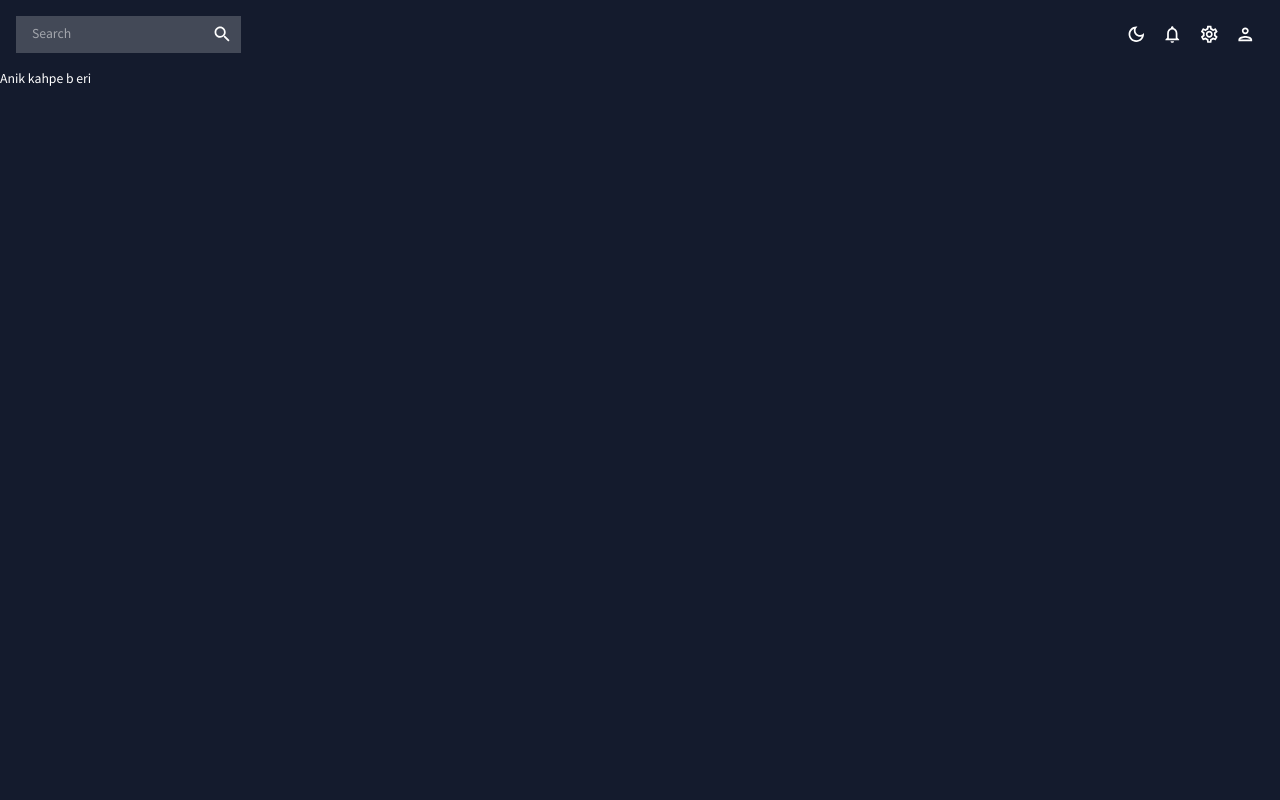
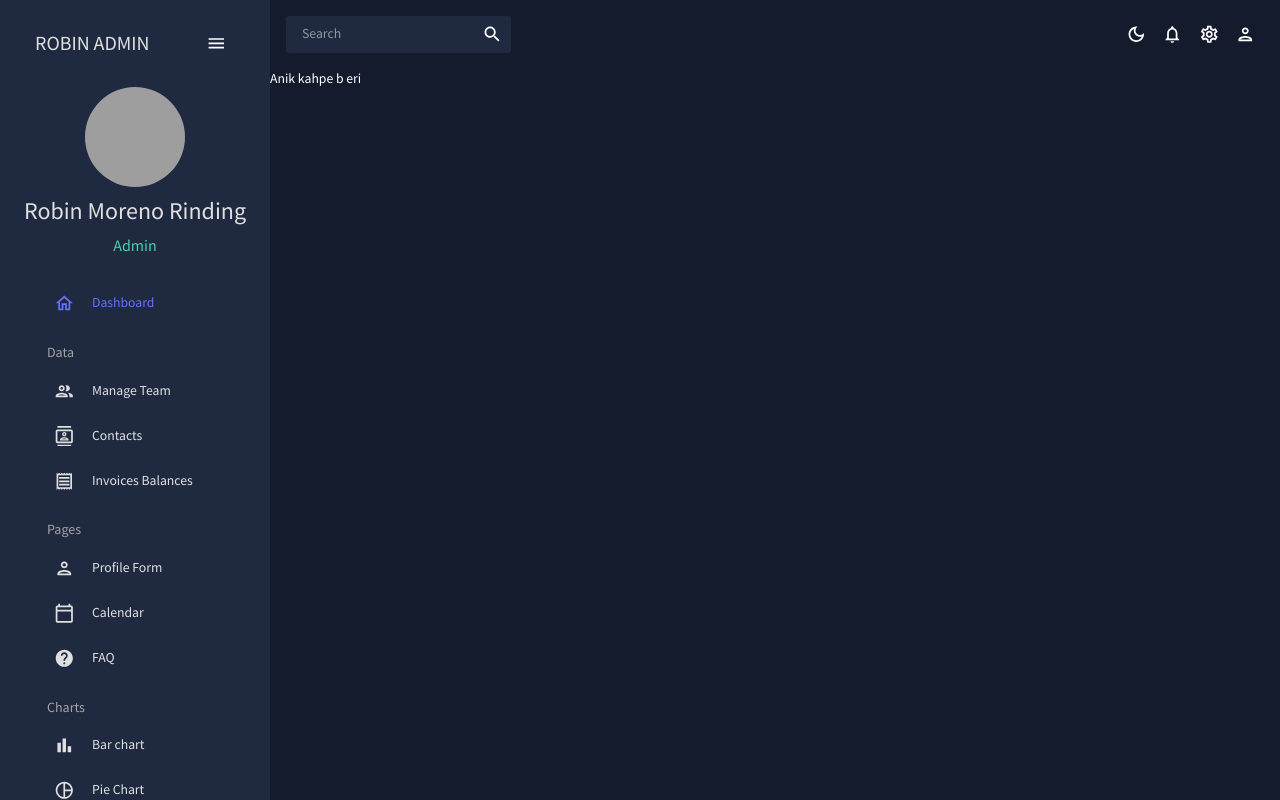
Before and after one commit to RobinMoRi/admin-dashboard, a React (Create React App) app: page / in a window 1280 px wide. Built offline with nearby package versions, Linux system fonts and the light colour scheme; grey boxes are pictures that could not be loaded.

Commit message:
added sidebar

```diff
--- a/src/App.js
+++ b/src/App.js
@@ -23,7 +23,8 @@ function App() {
     <ColorModeContext.Provider value={colorMode}>
       <ThemeProvider theme={theme}>
         <CssBaseline />
-        <div className="App">
+        <div className="app">
+          <Sidebar />
           <main className="content">
             <Topbar />
             <Routes>
--- a/src/scenes/global/Sidebar.jsx
+++ b/src/scenes/global/Sidebar.jsx
@@ -1,5 +1,5 @@
 import React, { useState }  from 'react';
-import { proSidebar, Menu, MenuItem } from 'react-pro-sidebar';
+import { proSidebar, Menu, MenuItem, ProSidebar } from 'react-pro-sidebar';
 import 'react-pro-sidebar/dist/css/styles.css';
 import { Box, IconButton, Typography, useTheme } from '@mui/material';
 import { Link } from 'react-router-dom';
@@ -18,14 +18,199 @@ import TimelineOutlinedIcon from '@mui/icons-material/TimelineOutlined';
 import MenuOutlinedIcon from '@mui/icons-material/MenuOutlined';
 import MapOutlinedIcon from '@mui/icons-material/MapOutlined';
 
-
+const Item = ({ title, to, icon, selected, setSelected }) => {
+    const theme = useTheme();
+    const colors = tokens(theme.palette.mode);
+    return(
+        <MenuItem
+            active={selected === title}
+            style={{color: colors.grey[100]}}
+            onClick={()=>setSelected(title)}
+            icon={icon}>
+            <Typography>{title}</Typography>
+            <Link to={to}/>
+        </MenuItem>
+    )
+}
 
 
 const Sidebar = () => {
+    const theme = useTheme();
+    const colors = tokens(theme.palette.mode);
+    const [isCollapsed, setIsCollapsed] = useState(false);
+    const [selected, setSelected] = useState('Dashboard');
+
     return (
-        <div>
-            Sidebar
-        </div>
+        <Box
+            sx={{
+                "& .pro-sidebar-inner": {
+                    background: `${colors.primary[400]} !important`
+                },
+                "& .pro-icon-wrapper": {
+                    backgroundColor: "transparent !important"
+                },
+                "& .pro-inner-item": {
+                    padding: "5px 35px 5px 20px !important"
+                },
+                "& .pro-inner-item:hover": {
+                    color: "#868dfb !important"
+                },
+                "& .pro-menu-item.active": {
+                    color: "#6870fa !important"
+                }
+            }}
+        >
+            <ProSidebar collapsed={isCollapsed}>
+                <Menu iconShape="square">
+                    <MenuItem
+                        onClick={() => setIsCollapsed(!isCollapsed)}
+                        icon={isCollapsed ? <MenuOutlinedIcon /> : undefined}
+                        style={{
+                            margin: "10px 0 20px 0",
+                            color: colors.grey[100]
+                        }}
+                    >
+                        {!isCollapsed && (
+                            <Box display="flex" justifyContent="space-between" alignItems="center" ml="15px">
+                                <Typography variant="h4" color={colors.grey[100]}>ROBIN ADMIN</Typography>
+                                <IconButton onClick={() => setIsCollapsed(!isCollapsed)}>
+                                    <MenuOutlinedIcon />
+                                </IconButton>
+                            </Box>
+                        )}
+                    </MenuItem>
+                    {!isCollapsed && (
+                        <Box mb="25px">
+                            <Box display="flex" justifyContent="center" alignItems="center">
+                                <img
+                                    alt="profile-user"
+                                    width="100px"
+                                    height="100px"
+                                    src={"https://media-exp1.licdn.com/dms/image/C4E03AQEbk7_OvjlwHg/profile-displayphoto-shrink_200_200/0/1620939822491?e=1672272000&v=beta&t=uFDtLyJbunnBeC_F_dYV0598d3tZaOpcnL4yLl-G9bQ"}
+                                    style={{
+                                        cursor: "pointer",
+                                        borderRadius: "50%"
+                                    }}
+                                />
+                            </Box>
+                            <Box textAlign="center">
+                                <Typography
+                                    variant="h3"
+                                    color={colors.grey[100]}
+                                    fontWeigth="bold"
+                                    sx={{
+                                        m: "10px 0 0 0"
+                                    }}
+                                >Robin Moreno Rinding</Typography>
+                                <Typography
+                                    variant="h5"
+                                    color={colors.greenAccent[500]}
+                                    fontWeigth="bold"
+                                    sx={{
+                                        m: "10px 0 0 0"
+                                    }}>Admin</Typography>
+                            </Box>
+                        </Box>
+                    )}
+                    <Box paddingLeft={isCollapsed ? undefined : "10%"}>
+                        <Item
+                            title="Dashboard"
+                            to="/"
+                            icon={<HomeOutlinedIcon />}
+                            selected={selected}
+                            setSelected={setSelected}
+                        />
+                        <Typography
+                            variant="h6"
+                            color={colors.grey[300]}
+                            sx={{ m: "15px 0 5px 20px" }}
+                        >Data</Typography>
+                        <Item
+                            title="Manage Team"
+                            to="/team"
+                            icon={<PeopleOutlinedIcon />}
+                            selected={selected}
+                            setSelected={setSelected}
+                        />
+                        <Item
+                            title="Contacts"
+                            to="/contacts"
+                            icon={<ContactsOutlinedIcon />}
+                            selected={selected}
+                            setSelected={setSelected}
+                        />
+                        <Item
+                            title="Invoices Balances"
+                            to="/invoices"
+                            icon={<ReceiptOutlinedIcon />}
+                            selected={selected}
+                            setSelected={setSelected}
+                        />
+                        <Typography
+                            variant="h6"
+                            color={colors.grey[300]}
+                            sx={{ m: "15px 0 5px 20px" }}
+                        >Pages</Typography>
+                        <Item
+                            title="Profile Form"
+                            to="/form"
+                            icon={<PersonOutlinedIcon />}
+                            selected={selected}
+                            setSelected={setSelected}
+                        />
+                        <Item
+                            title="Calendar"
+                            to="/calendar"
+                            icon={<CalendarTodayOutlinedIcon />}
+                            selected={selected}
+                            setSelected={setSelected}
+                        />
+                        <Item
+                            title="FAQ"
+                            to="/faq"
+                            icon={<HelpOutlinedIcon />}
+                            selected={selected}
+                            setSelected={setSelected}
+                        />
+                        <Typography
+                            variant="h6"
+                            color={colors.grey[300]}
+                            sx={{ m: "15px 0 5px 20px" }}
+                        >Charts</Typography>
+                        <Item
+                            title="Bar chart"
+                            to="/bar"
+                            icon={<BarChartOutlinedIcon />}
+                            selected={selected}
+                            setSelected={setSelected}
+                        />
+                        <Item
+                            title="Pie Chart"
+                            to="/pie"
+                            icon={<PieChartOutlineOutlinedIcon />}
+                            selected={selected}
+                            setSelected={setSelected}
+                        />
+                        <Item
+                            title="Line Chart"
+                            to="/line"
+                            icon={<TimelineOutlinedIcon />}
+                            selected={selected}
+                            setSelected={setSelected}
+                        />
+                        <Item
+                            title="Geography Chart"
+                            to="/geography"
+                            icon={<MapOutlinedIcon />}
+                            selected={selected}
+                            setSelected={setSelected}
+                        />
+                    </Box>
+                </Menu>
+            </ProSidebar>
+
+
+        </Box>
     );
 }
 
--- a/src/scenes/global/Topbar.jsx
+++ b/src/scenes/global/Topbar.jsx
@@ -17,7 +17,7 @@ const Topbar = () => {
 
     return (
         <Box display="flex" justifyContent="space-between" p={2}>
-            <Box display="flex" backgroundColor={colors.primary[400]} borderRadius="3">
+            <Box display="flex" backgroundColor={colors.primary[400]} borderRadius="3px">
                 <InputBase sx={{ ml: 2, flex: 1}} placeholder="Search"></InputBase>
                 <IconButton type="button" sx={{p: 1}}>
                     <SearchIcon />
--- a/src/theme.js
+++ b/src/theme.js
@@ -20,7 +20,7 @@ export const tokens = (mode) => ({
             100: "#d0d1d5",
             200: "#a1a4ab",
             300: "#727681",
-            400: "#434957",
+            400: "#1f2a40",
             500: "#141b2d",
             600: "#101624",
             700: "#0c101b",
```
